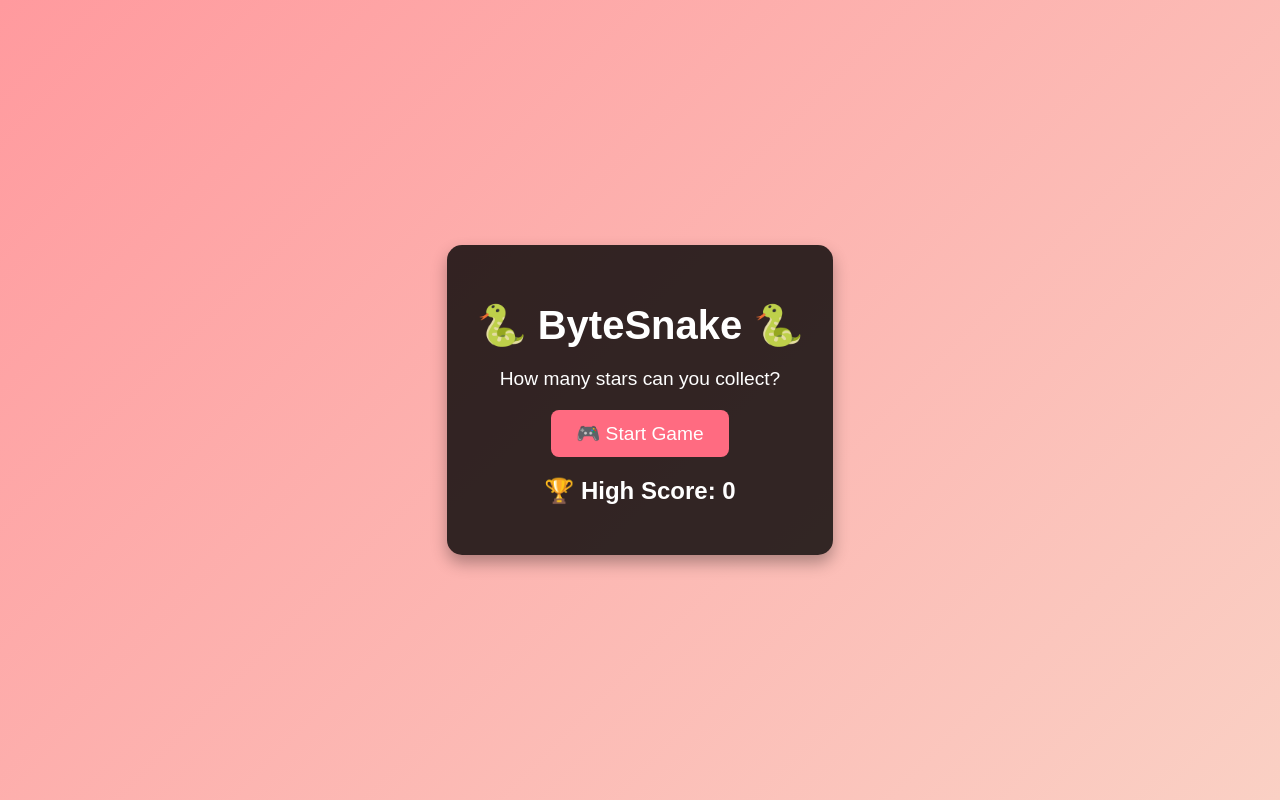
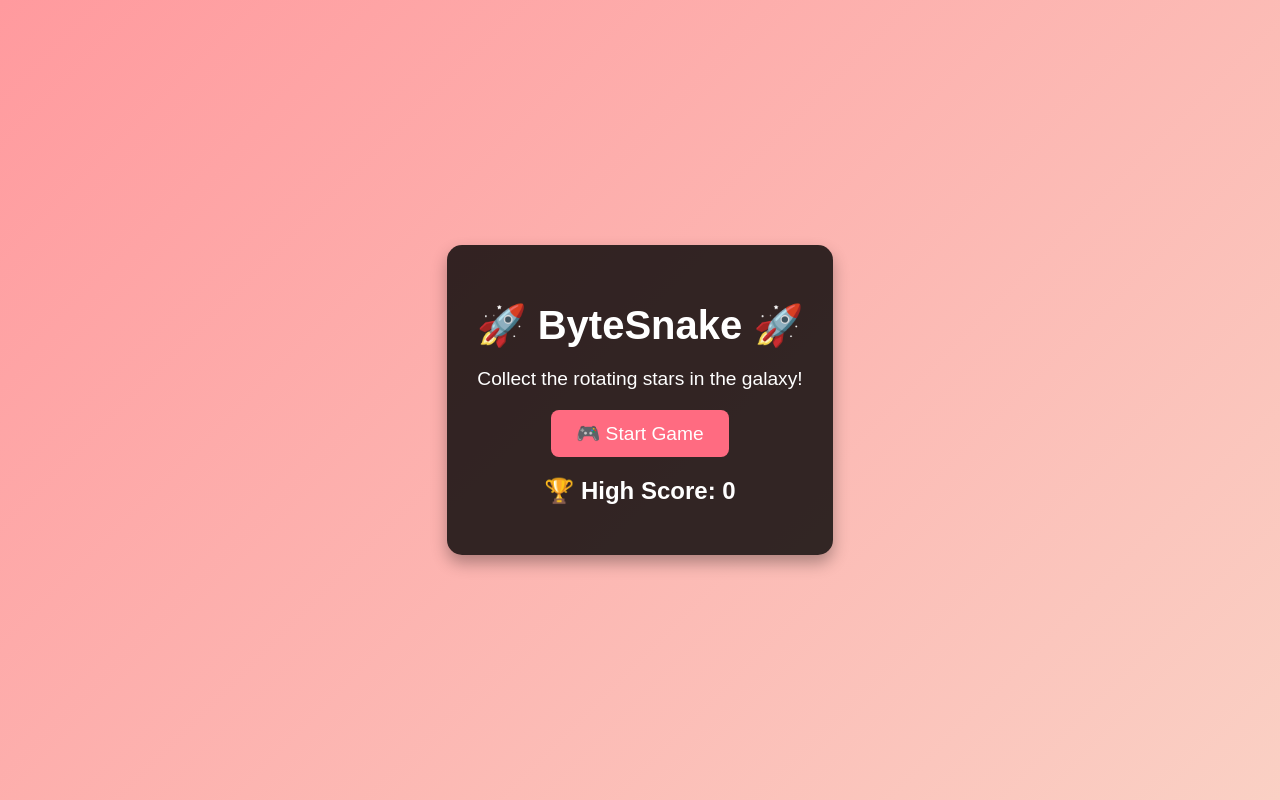
Before and after one commit to KendineCrypto/succint-snake, a plain HTML site: page index.html in a window 1280 px wide. Drawn offline with Linux system fonts and the light colour scheme.

Commit message:
Update index.html

```diff
--- a/index.html
+++ b/index.html
@@ -3,14 +3,14 @@
 <head>
     <meta charset="UTF-8">
     <meta name="viewport" content="width=device-width, initial-scale=1.0">
-    <title>ByteSnake</title>
+    <title>ByteSnake - Galaxy Edition</title>
     <link rel="stylesheet" href="style.css">
 </head>
 <body>
     <!-- Start Menu -->
     <div id="startMenu">
-        <h1>🐍 ByteSnake 🐍</h1>
-        <p>How many stars can you collect?</p>
+        <h1>🚀 ByteSnake 🚀</h1>
+        <p>Collect the rotating stars in the galaxy!</p>
         <button onclick="startGame()">🎮 Start Game</button>
 
         <!-- High Score Display -->
```
